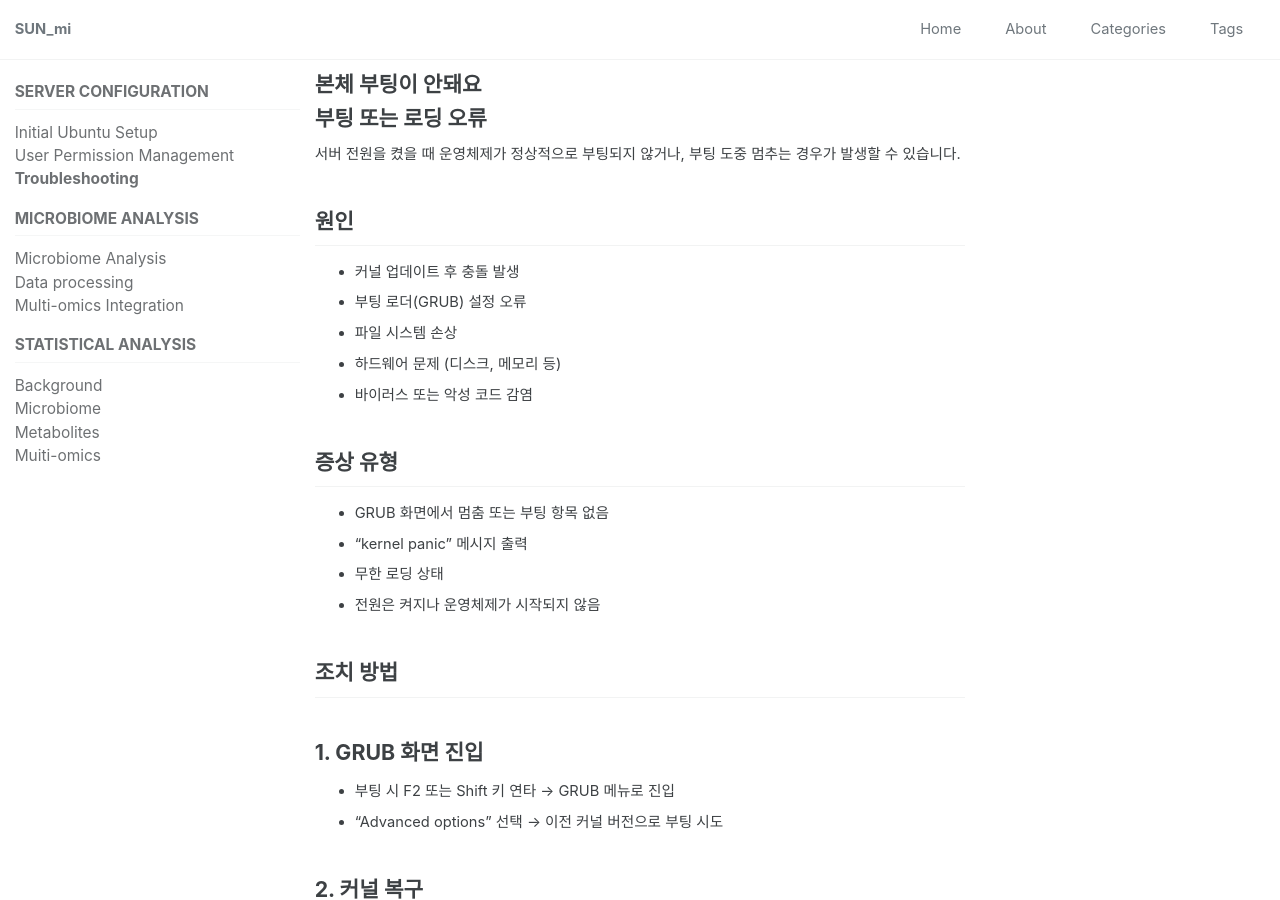
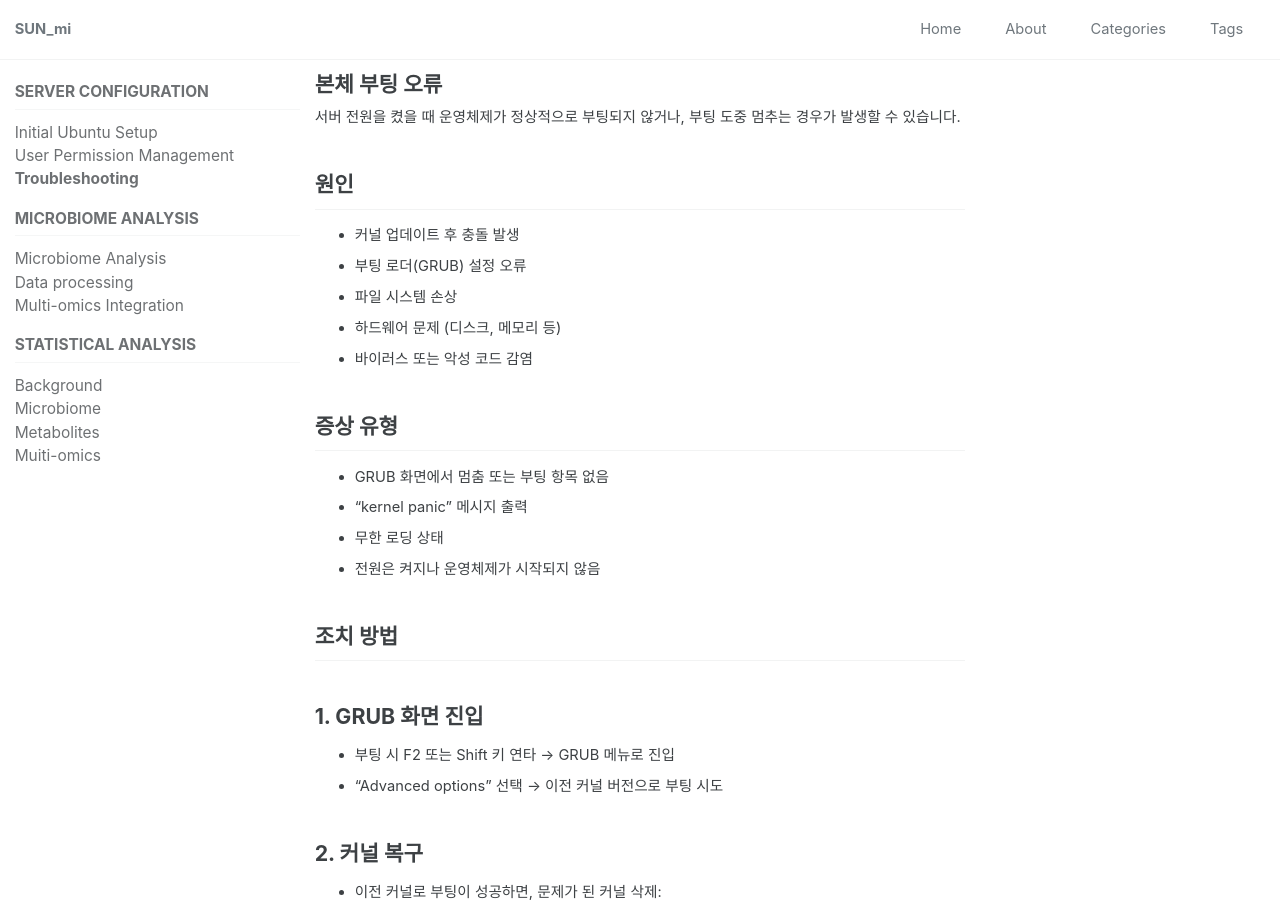
Before and after one commit to Sun980610/Sun980610.github.io, a Jekyll site: the page built from _pages/mi/server/troubleshooting/6_booting_error.md, in a window 1280 px wide and 900 px high. Built offline with Jekyll 4.4.1, drawn with Linux system fonts in a browser that asks for light colours; cached includes are drawn as plain includes.

Commit message:
Update 6_booting_error.md

```diff
--- a/_pages/mi/server/troubleshooting/6_booting_error.md
+++ b/_pages/mi/server/troubleshooting/6_booting_error.md
@@ -1,5 +1,5 @@
 ---
-title: "본체 부팅이 안돼요"
+title: "본체 부팅 오류"
 layout: single
 sidebar:
   nav: "category-nav"
@@ -7,8 +7,6 @@ permalink: _pages/mi/server/troubleshooting/
 nav_order: 6
 ---
 
-
-# 부팅 또는 로딩 오류
 
 서버 전원을 켰을 때 운영체제가 정상적으로 부팅되지 않거나, 부팅 도중 멈추는 경우가 발생할 수 있습니다.
 
```
